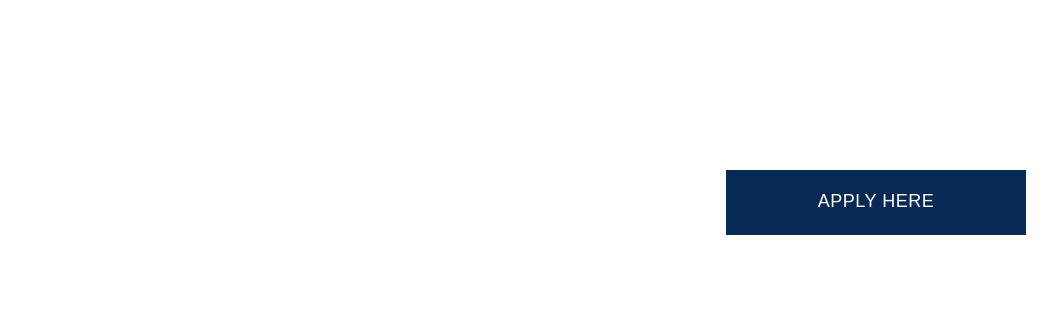
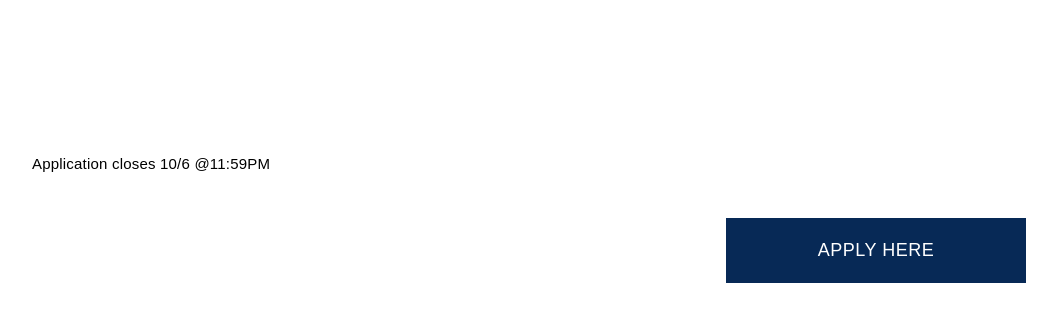
Before and after one commit to Bruin-Entrepreneurs/be-startuplabs-2017, a website: page views/application.html in a window 1280 px wide. Shown: the part 243-564 px from the top of the page, without its empty margins (96-1157 px from the left). Drawn offline with Linux system fonts and the light colour scheme.

Commit message:
deadline

```diff
--- a/views/application.html
+++ b/views/application.html
@@ -35,6 +35,7 @@
 
       <div class="title">
         <h4>Looking to join Startup Labs?</h4>
+        <p> Application closes 10/6 @11:59PM <p>
         <div class="button-container">
           <a href="https://docs.google.com/forms/d/1QuVm0ml5JfxTT_SXCrN4SxrOVNUuOikM6jpenZTqbF8/edit"><div class="button">APPLY HERE</div></a>
         </div>
```
Also changed, not shown: views/index.html (+1 -0 lines).
